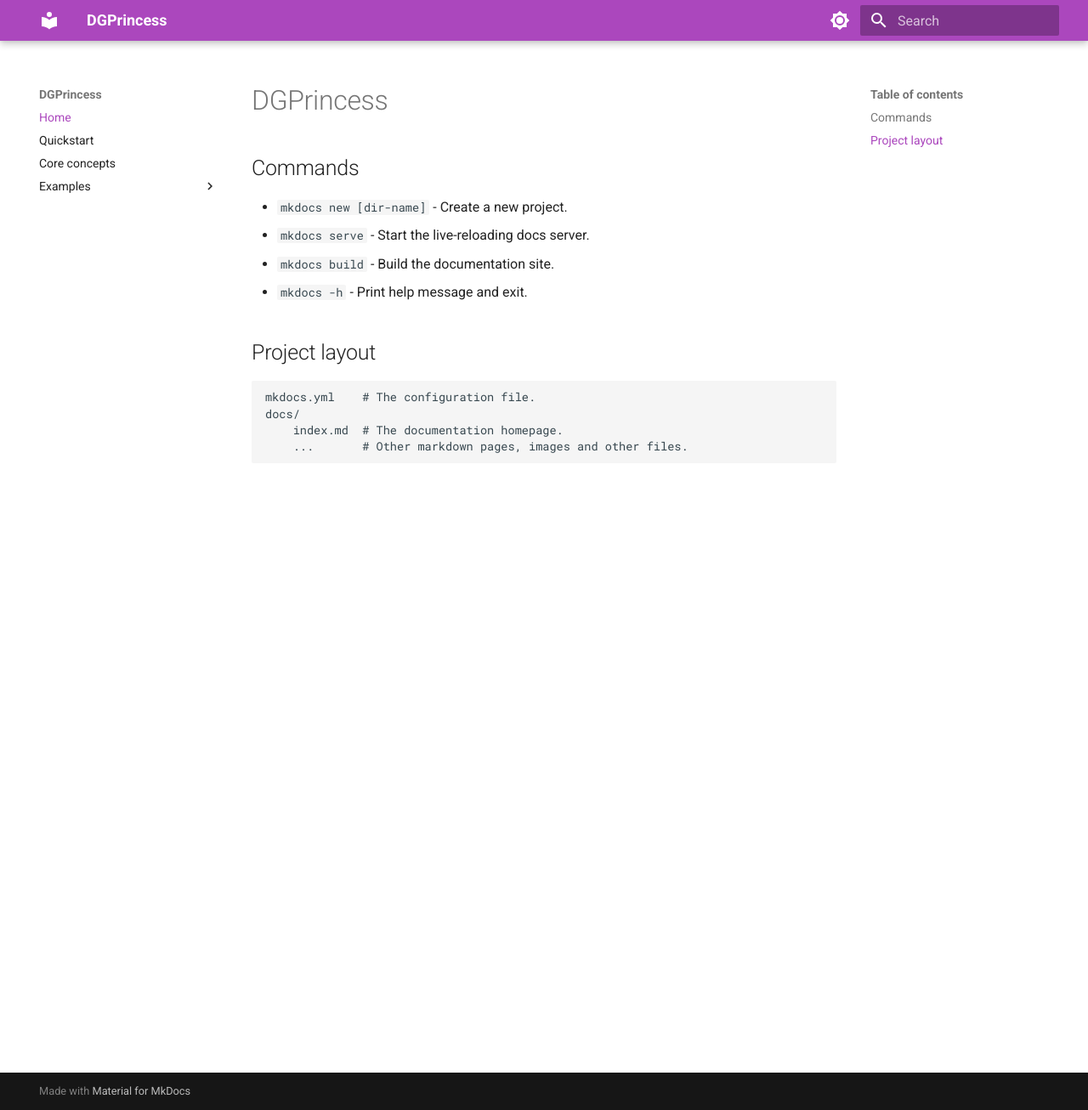
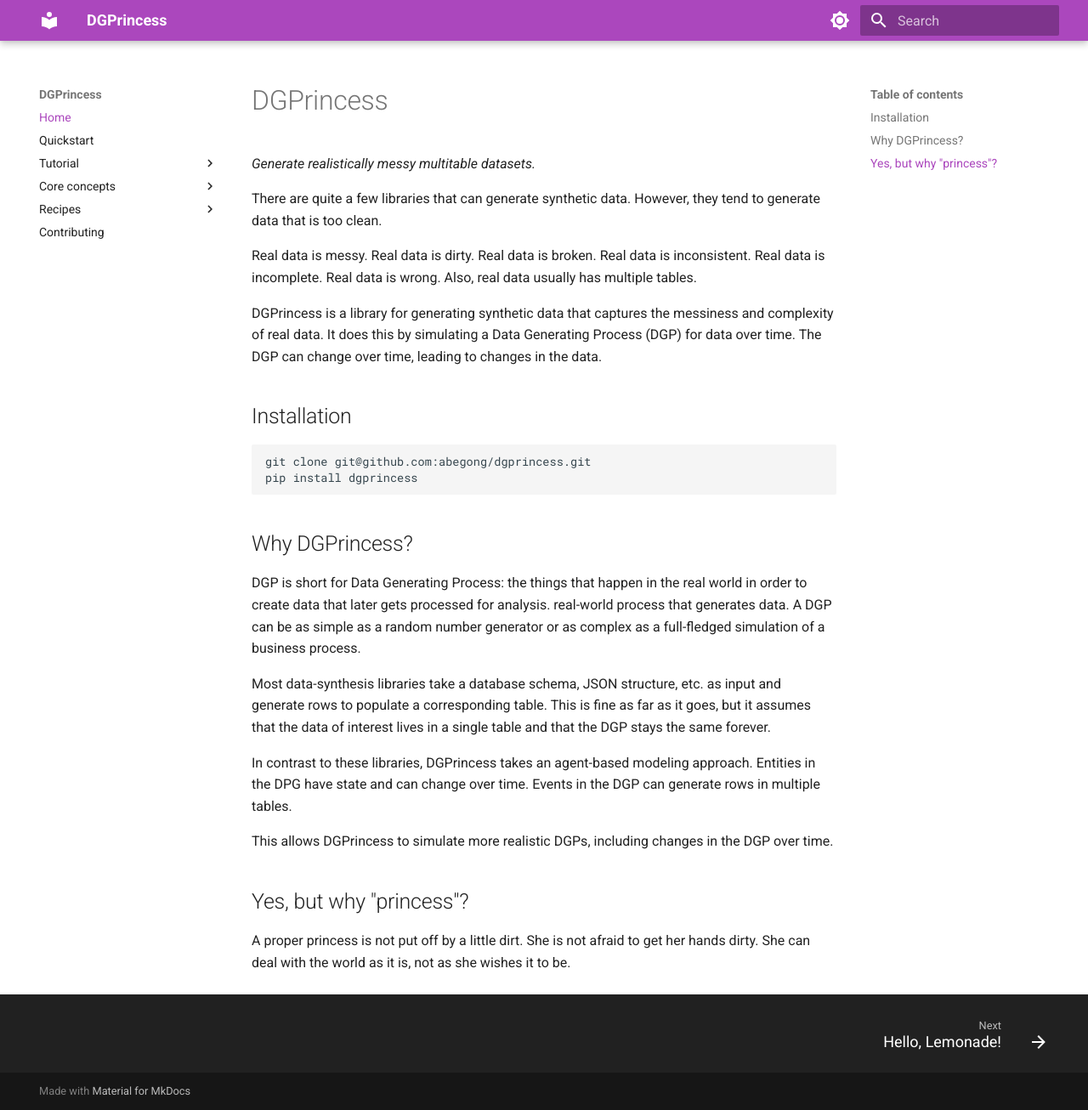
Before and after one commit to abegong/dgpinata, an MkDocs documentation site: the page built from docs/docs/index.md, in a window 1280 px wide and 1306 px high. Shown: the whole window at 85% size. Built offline with MkDocs 1.6.1 and Material for MkDocs 9.7.7, drawn with Linux system fonts in a browser that asks for light colours.

````diff
--- a/dgprincess/__init__.py
+++ b/dgprincess/__init__.py
@@ -1 +1,5 @@
 __version__ = "0.0.1"
+
+from dgprincess.event import Event
+from dgprincess.entity import Entity, StaticEntity
+from dgprincess.simulation import Simulation
--- a/docs/docs/index.md
+++ b/docs/docs/index.md
@@ -1,16 +1,30 @@
 # DGPrincess
 
+*Generate realistically messy multitable datasets.*
 
-## Commands
+There are quite a few libraries that can generate synthetic data. However, they tend to generate data that is too clean.
 
-* `mkdocs new [dir-name]` - Create a new project.
-* `mkdocs serve` - Start the live-reloading docs server.
-* `mkdocs build` - Build the documentation site.
-* `mkdocs -h` - Print help message and exit.
+Real data is messy. Real data is dirty. Real data is broken. Real data is inconsistent. Real data is incomplete. Real data is wrong. Also, real data usually has multiple tables.
 
-## Project layout
+DGPrincess is a library for generating synthetic data that captures the messiness and complexity of real data. It does this by simulating a Data Generating Process (DGP) for data over time. The DGP can change over time, leading to changes in the data.
 
-    mkdocs.yml    # The configuration file.
-    docs/
-        index.md  # The documentation homepage.
-        ...       # Other markdown pages, images and other files.
+## Installation
+
+```bash
+git clone git@github.com:abegong/dgprincess.git
+pip install dgprincess
+```
+
+## Why DGPrincess?
+
+DGP is short for Data Generating Process: the things that happen in the real world in order to create data that later gets processed for analysis. real-world process that generates data. A DGP can be as simple as a random number generator or as complex as a full-fledged simulation of a business process.
+
+Most data-synthesis libraries take a database schema, JSON structure, etc. as input and generate rows to populate a corresponding table. This is fine as far as it goes, but it assumes that the data of interest lives in a single table and that the DGP stays the same forever.
+
+In contrast to these libraries, DGPrincess takes an agent-based modeling approach. Entities in the DPG have state and can change over time. Events in the DGP can generate rows in multiple tables.
+
+This allows DGPrincess to simulate more realistic DGPs, including changes in the DGP over time.
+
+## Yes, but why "princess"?
+
+A proper princess is not put off by a little dirt. She is not afraid to get her hands dirty. She can deal with the world as it is, not as she wishes it to be.
--- a/docs/mkdocs.yml
+++ b/docs/mkdocs.yml
@@ -1,4 +1,5 @@
 site_name: DGPrincess
+
 theme:
   name: material
   palette:
@@ -18,6 +19,9 @@ theme:
         icon: material/brightness-4
         name: Switch to light mode
 
+  features:
+    - navigation.footer
+
 markdown_extensions:
   - pymdownx.highlight:
       anchor_linenums: true
@@ -26,12 +30,28 @@ markdown_extensions:
   - pymdownx.inlinehilite
   - pymdownx.snippets
   - pymdownx.superfences
+  - admonition
+  - pymdownx.details
+  - pymdownx.superfences
+
 nav:
   - Home: index.md
   - Quickstart: about.md
-  - Core concepts: examples/basic-lemonade.md
-  - Examples:
-    - Basic lemonade: examples/basic-lemonade.md
+  - Tutorial:
+    - tutorial/hello-lemonade.md
+    - Add more products: tutorial/add-products.md
+    - Add customers: tutorial/add-products.md
+    - tutorial/add-db-analytics.md
+    - Give customers preferences across products: tutorial/add-db-analytics.md
     - Data entry errors: examples/example2.md
+  - Core concepts:
+    - Overview: core-concepts/overview.md
+    - Entity: core-concepts/entity.md
+    - Event: core-concepts/event.md
+    - Simulation: core-concepts/simulation.md
+  - Recipes:
     - Changing entity types: examples/example2.md
     - Event formats that must be normalized: examples/example2.md
+    - y
+    - z
+  - Contributing: contributing.md
--- a/requirements.txt
+++ b/requirements.txt
@@ -1,3 +1,4 @@
+faker
+mkdocs
 pydantic
 pytest
-mkdocs
````
Also changed, not shown: docs/docs/core-concepts/entity.md (added, +18 -0 lines), docs/docs/core-concepts/overview.md (added, +27 -0 lines), docs/docs/tutorial/add-db-analytics.md (added, +53 -0 lines), docs/docs/tutorial/add-products.md (added, +62 -0 lines), docs/docs/tutorial/hello-lemonade.md (added, +80 -0 lines), docs/docs/core-concepts/event.md (added), docs/docs/core-concepts/simulation.md (added), docs/docs/tutorial/basic-lemonade.md (renamed from docs/docs/examples/basic-lemonade.md), 3 other files.
